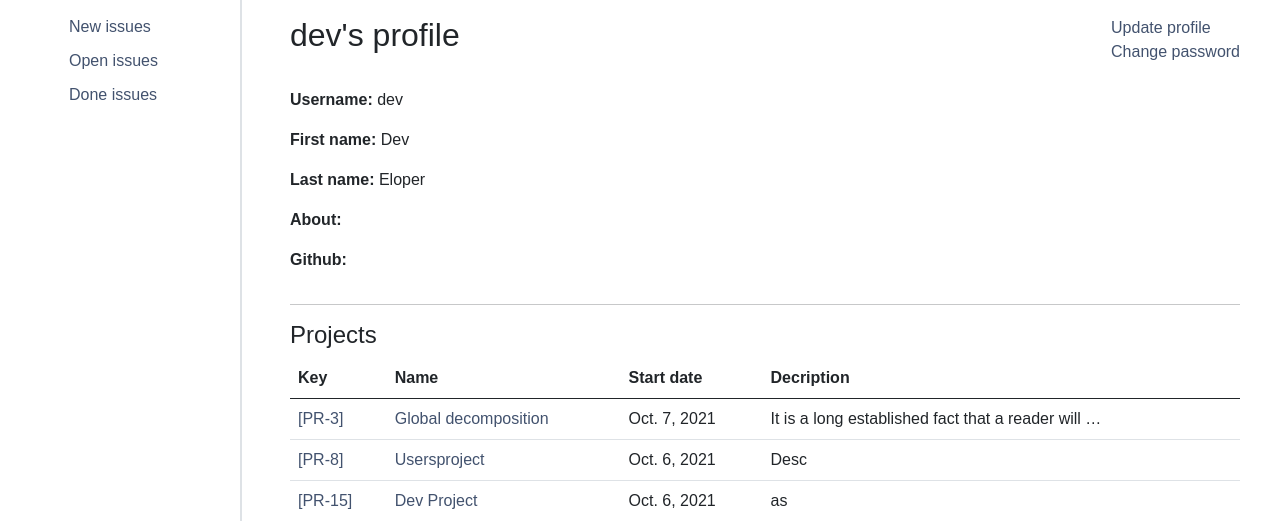
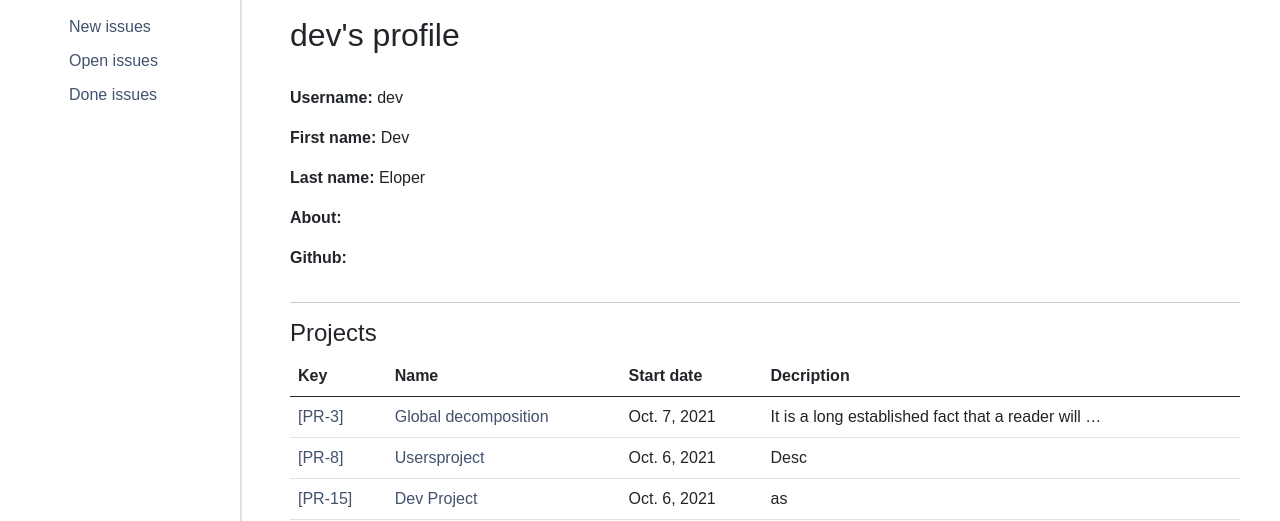
Before and after one commit to nvrmndmnm/issue-tracker, a Django app: page /accounts/15/ in a window 1280 px wide. Shown: the part 126-647 px from the top of the page. Run offline with Django 3.2, Linux system fonts and the light colour scheme; a user stored in the database is signed in; data comes from the database, SQL or seed files in the repository; some libraries are stand-ins or nearby versions.

Commit message:
HW-61: Добавил ограничение на обновление профиля и пароля только владельцем

```diff
--- a/source/accounts/templates/update_password.html
+++ b/source/accounts/templates/update_password.html
@@ -6,7 +6,7 @@
     <div class="form-wrapper mx-auto mt-4">
         <h2>Update Password</h2>
         <hr>
-        <form action="{% url 'accounts:update_password' user_obj.pk %}?next={{ next }}"
+        <form action="{% url 'accounts:update_password' %}?next={{ next }}"
               method="post" class="text-center" enctype="multipart/form-data" novalidate>
             {% csrf_token %}
             {% include 'partial/form.html' with button_text='Update' %}
--- a/source/accounts/templates/update_profile.html
+++ b/source/accounts/templates/update_profile.html
@@ -6,7 +6,7 @@
     <div class="form-wrapper mx-auto mt-4">
         <h2>Update Profile</h2>
         <hr>
-        <form action="{% url 'accounts:update' user_obj.pk %}?next={{ next }}"
+        <form action="{% url 'accounts:update' %}?next={{ next }}"
               method="post" class="text-center" enctype="multipart/form-data" novalidate>
             {% csrf_token %}
             {% include 'partial/form.html' with form=form fields_only=True %}
--- a/source/accounts/templates/user_detail.html
+++ b/source/accounts/templates/user_detail.html
@@ -20,10 +20,12 @@
     </nav>
     <div class="profile-head d-flex justify-content-between">
         <h2>{{ user_obj.username }}'s profile</h2>
-        <div class="d-flex flex-column">
-            <a href="{% url 'accounts:update' user_obj.pk %}">Update profile</a>
-            <a href="{% url 'accounts:update_password' user_obj.pk %}">Change password</a>
-        </div>
+        {% if request.user == user_obj %}
+            <div class="d-flex flex-column">
+                <a href="{% url 'accounts:update' %}">Update profile</a>
+                <a href="{% url 'accounts:update_password' %}">Change password</a>
+            </div>
+        {% endif %}
     </div>
     <div class="profile d-flex justify-content-between mt-4">
         <div class="col-details">
--- a/source/accounts/urls.py
+++ b/source/accounts/urls.py
@@ -10,6 +10,6 @@ urlpatterns = [
     path('logout/', LogoutView.as_view(), name='logout'),
     path('create/', RegisterView.as_view(), name='create'),
     path('<int:pk>/', UserDetailView.as_view(), name='profile'),
-    path('<int:pk>/update/', UserUpdateView.as_view(), name='update'),
-    path('<int:pk>/change-password/', UserPasswordUpdateView.as_view(), name='update_password')
+    path('update/', UserUpdateView.as_view(), name='update'),
+    path('change-password/', UserPasswordUpdateView.as_view(), name='update_password')
 ]
--- a/source/accounts/views.py
+++ b/source/accounts/views.py
@@ -1,6 +1,7 @@
-from django.contrib.auth import login
+from django.contrib.auth import login, update_session_auth_hash
 from django.contrib.auth import get_user_model
-from django.contrib.auth.mixins import PermissionRequiredMixin, UserPassesTestMixin
+from django.contrib.auth.mixins import PermissionRequiredMixin, UserPassesTestMixin, LoginRequiredMixin
+from django.http import HttpResponseRedirect
 from django.shortcuts import redirect
 from django.urls import reverse
 from django.views.generic import CreateView, DetailView, ListView, UpdateView
@@ -61,11 +62,14 @@ class UserDetailView(UserPassesTestMixin, DetailView):
                self.request.user.has_perm(self.permission_required)
 
 
-class UserUpdateView(UpdateView):
+class UserUpdateView(LoginRequiredMixin, UpdateView):
     model = get_user_model()
     form_class = UserUpdateForm
     template_name = 'update_profile.html'
     context_object_name = 'user_obj'
+
+    def get_object(self, queryset=None):
+        return self.request.user
 
     def get_context_data(self, **kwargs):
         if 'profile_form' not in kwargs:
@@ -101,11 +105,19 @@ class UserUpdateView(UpdateView):
         return reverse('accounts:profile', kwargs={'pk': self.object.pk})
 
 
-class UserPasswordUpdateView(UpdateView):
+class UserPasswordUpdateView(LoginRequiredMixin, UpdateView):
     model = get_user_model()
     template_name = 'update_password.html'
     form_class = PasswordUpdateForm
     context_object_name = 'user_obj'
 
+    def get_object(self, queryset=None):
+        return self.request.user
+
+    def form_valid(self, form):
+        user = form.save()
+        update_session_auth_hash(self.request, user)
+        return HttpResponseRedirect(self.get_success_url())
+
     def get_success_url(self):
-        return reverse('accounts:login')
+        return reverse('accounts:profile', kwargs={'pk': self.object.pk})
```
